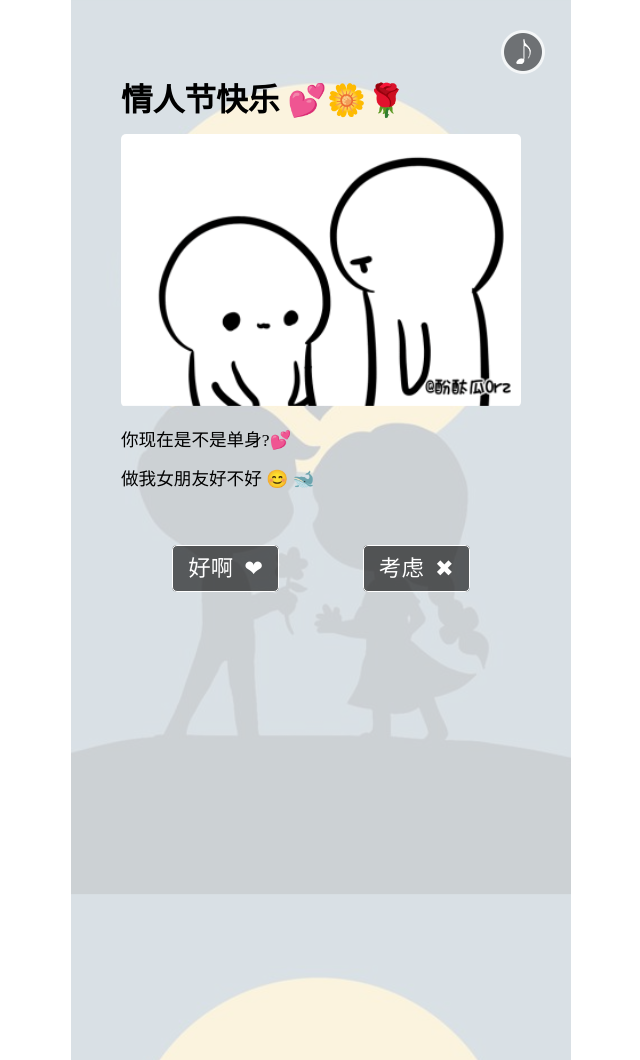
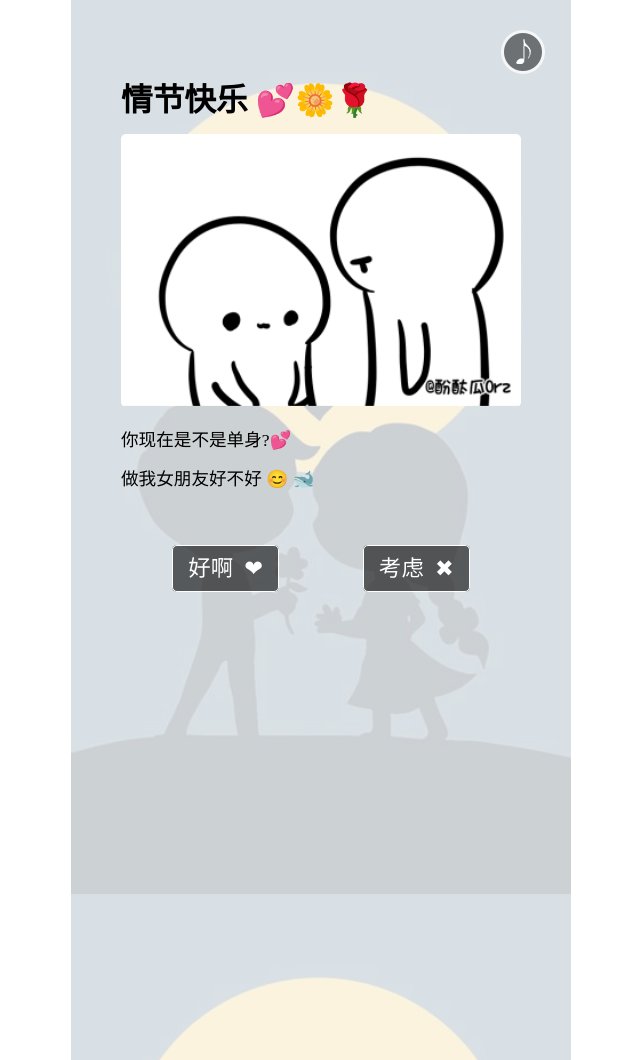
Before and after one commit to Zhenlong1998/Girl-Biaobai, a plain HTML site: page index.html in a window 1280 px wide. Shown: the whole page, without its empty margins (319-959 px from the left). Drawn offline with Linux system fonts and the light colour scheme.

Commit message:
Update index.html

```diff
--- a/index.html
+++ b/index.html
@@ -2,7 +2,7 @@
 <html>
 <head>
 <meta charset="utf-8"/>
-<title>情节快乐</title>
+<title>情人节快乐</title>
 <!-- style -->
 <link type="text/css" rel="stylesheet" href="css/theme.css">
 <script src="js/jquery-2.0.3.min.js"></script>
@@ -233,7 +233,7 @@ function display_pure_words() {
 	init_attachment();
 }
 var start_content = {
-	chase_title: "情人节快乐    "+"<um style='color: #F44336;'>💕🌼🌹</um>",
+	chase_title: "情节快乐    "+"<um style='color: #F44336;'>💕🌼🌹</um>",
 	chase_text: "你现在是不是单身?<um style='color: #F44336;'>💕</um><p>做我女朋友好不好 &#x1F60A; &#x1f40b; </p>",
 	chase_benefit: ["如果世界上有百万人喜欢你 那么我就是其中一个",
 
```
